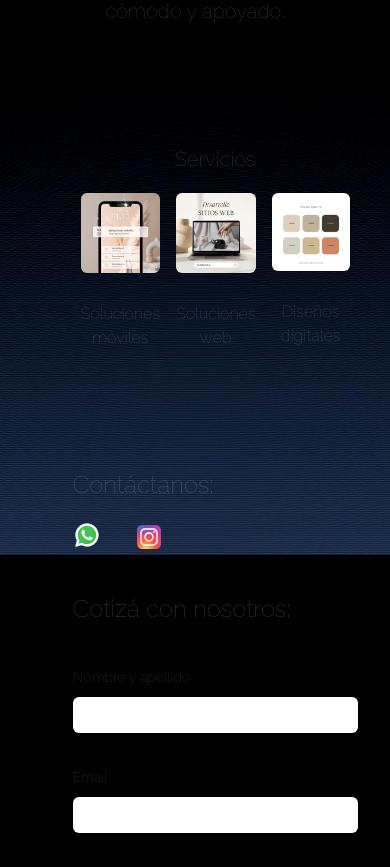
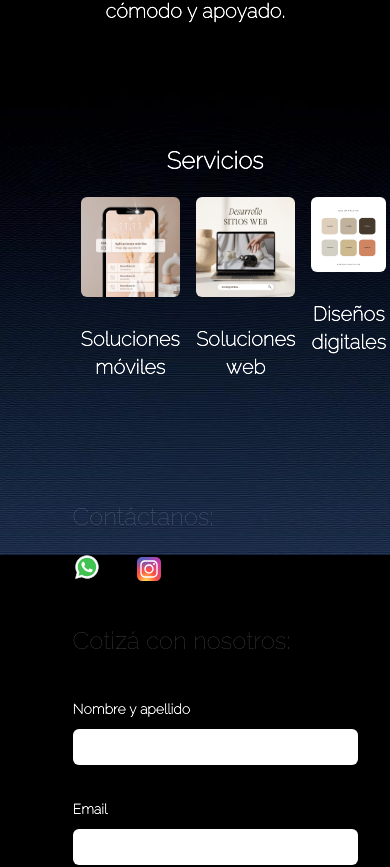
Before and after one commit to rociobmartin92/PandoraSoftStudio, a React (Vite) app: page / in a window 390 px wide. Shown: the part 1133-2000 px from the top of the page. Built offline with nearby package versions, Linux system fonts and the light colour scheme; a web font is replaced by a local one.

Commit message:
fix mobile styles

```diff
--- a/src/components/About.tsx
+++ b/src/components/About.tsx
@@ -2,7 +2,7 @@ export const About = () => {
   return (
     <section
       id="About"
-      className="text-white font-raj text-center px-[5%]  sm:px-[15%] mt-12 "
+      className="text-white font-raj text-center px-[5%] sm:font-medium font-black   sm:px-[15%] mt-12 "
     >
       <p className="text-2xl mb-5">Sobre Pandora </p>
       <p className="text-xl sm:text-lg line-height: 7rem">
--- a/src/components/Clients.tsx
+++ b/src/components/Clients.tsx
@@ -10,38 +10,38 @@ export const Clients = () => {
       id="Clients"
       className="text-white font-raj text-center px-[15%] mt-[120px] mb-6 w-screen "
     >
-      <p className="sm:text-2xl text-xl mb-5">Servicios</p>
+      <p className=" text-2xl mb-5  sm:font-medium font-black ">Servicios</p>
 
       <div className="flex ">
-        <div className="sm:mx-5 mx-2  hover:text-xl ">
+        <div className="sm:mx-5 mx-2 hover:text-2xl text-xl ">
           <Link to="/mobile">
             <img
-              className="sm:w-[700px] w-[1000px] rounded-md hover:shadow-white"
+              className="w-[1000px]  rounded-md hover:shadow-white"
               src={app}
               alt="webimg"
             />
           </Link>
-          <p className="mt-7 ">Soluciones móviles</p>
+          <p className="mt-7 sm:font-medium font-black  ">Soluciones móviles</p>
         </div>
-        <div className="sm:mx-5 mx-2 hover:text-xl ">
+        <div className="sm:mx-5 mx-2 hover:text-2xl text-xl">
           <Link to="/web">
             <img
-              className="sm:w-[700px] w-[1000px]  rounded-md hover:shadow-white"
+              className=" w-[1000px]  rounded-md hover:shadow-white"
               src={web}
               alt="movimg"
             />
           </Link>
-          <p className="mt-7">Soluciones web</p>
+          <p className="mt-7  sm:font-medium font-black ">Soluciones web</p>
         </div>
-        <div className="sm:mx-5 mx-2  hover:text-xl ">
+        <div className="sm:mx-5 mx-2 hover:text-2xl text-xl">
           <Link to="/design">
             <img
-              className="sm:w-[700px] w-[1000px] rounded-md hover:shadow-white"
+              className=" w-[1000px] rounded-md hover:shadow-white"
               src={diseños}
               alt="desimg"
             />
           </Link>
-          <p className="mt-7">Diseños digitales</p>
+          <p className="mt-7  sm:font-medium font-black ">Diseños digitales</p>
         </div>
       </div>
     </section>
--- a/src/components/Contact.tsx
+++ b/src/components/Contact.tsx
@@ -84,7 +84,7 @@ export const Contact = () => {
       className="text-white font-raj sm:flex items-baseline  px-[15%] mt-[120px] mb-6 w-screen"
     >
       <div className="sm:text-center">
-        <p className="text-2xl mb-5 ">Contáctanos:</p>
+        <p className="text-2xl mb-5 sm:font-extrabold ">Contáctanos:</p>
         {/* <p>martinrocio.1992@gmail.com</p>
         <p>+54 2984391081</p> */}
         <div className="flex mt-5 cursor-pointer">
@@ -105,66 +105,66 @@ export const Contact = () => {
         >
           <div className="mt-10 grid grid-cols-1 gap-x-6 gap-y-8 sm:grid-cols-6">
             <div className="sm:col-span-3">
-              <label className="block text-sm font-medium leading-6 text-white">
+              <label className="block text-sm font-black leading-6 text-white">
                 Nombre y apellido
               </label>
               <div className="mt-2">
                 <input
                   {...register("name", { required: true })}
                   type="text"
-                  className=" pl-3 block w-full font-extrabold rounded-md text-black border-0 py-1.5 shadow-sm sm:text-sm sm:leading-6"
+                  className=" pl-3 block w-full font-black rounded-md text-black border-0 py-1.5 shadow-sm sm:text-sm sm:leading-6"
                 />
               </div>
               {errors.name && (
-                <span className="text-xs text-yellow-400">
+                <span className="text-xs text-yellow-400 font-black">
                   Este campo es requerido
                 </span>
               )}
             </div>
             <div className="sm:col-span-3">
-              <label className="block text-sm font-medium leading-6 text-white">
+              <label className="block text-sm font-black leading-6 text-white">
                 Email
               </label>
               <div className="mt-2">
                 <input
                   {...register("email", { required: true })}
                   type="email"
-                  className=" pl-3 block w-full font-extrabold text-black rounded-md border-0 py-1.5 shadow-sm sm:text-sm sm:leading-6"
+                  className=" pl-3 block w-full font-black  text-black rounded-md border-0 py-1.5 shadow-sm sm:text-sm sm:leading-6"
                 />
               </div>
               {errors.email && (
-                <span className="text-xs text-yellow-400">
+                <span className="text-xs text-yellow-400  font-black ">
                   Este campo es requerido
                 </span>
               )}
             </div>
 
             <div className="sm:col-span-4">
-              <label className="block text-sm font-medium leading-6 text-white">
+              <label className="block text-sm font-black  leading-6 text-white">
                 Tipo de emprendimiento
               </label>
               <div className="mt-2">
                 <input
                   {...register("description", { required: true })}
                   type="text"
-                  className=" pl-3 block w-full font-extrabold text-black rounded-md border-0 py-1.5 shadow-sm sm:text-sm sm:leading-6"
+                  className=" pl-3 block  w-full  font-black  text-black rounded-md border-0 py-1.5 shadow-sm sm:text-sm sm:leading-6"
                 />
               </div>
               {errors.description && (
-                <span className="text-xs text-yellow-400">
+                <span className="text-xs  font-black  text-yellow-400">
                   Este campo es requerido
                 </span>
               )}
             </div>
 
             <div className="sm:col-span-3">
-              <label className="block text-sm font-medium leading-6 text-white">
+              <label className="block text-sm  font-black  leading-6 text-white">
                 Estoy interesado en
               </label>
               <div className="mt-2">
                 <select
                   {...register("project", { required: true })}
-                  className="pl-3 block w-full rounded-md border-0 py-2 text-black shadow-sm   sm:max-w-xs sm:text-sm sm:leading-6"
+                  className="pl-3 block w-full  font-black  rounded-md border-0 py-2 text-black shadow-sm   sm:max-w-xs sm:text-sm sm:leading-6"
                 >
                   <option value="app">Aplicación Android</option>
                   <option value="we">Web estática</option>
@@ -173,14 +173,14 @@ export const Contact = () => {
                 </select>
               </div>
               {errors.project && (
-                <span className="text-xs text-yellow-400">
+                <span className="text-xs font-black  text-yellow-400">
                   Este campo es requerido
                 </span>
               )}
             </div>
 
             <div className="sm:col-span-2 sm:col-start-1">
-              <label className="block text-sm font-medium leading-6 text-white">
+              <label className="block text-sm  font-black  leading-6 text-white">
                 País
               </label>
               <div className="mt-2">
@@ -188,7 +188,7 @@ export const Contact = () => {
                   {...register("country")}
                   id="country"
                   name="country"
-                  className="pl-3 block w-full rounded-md border-0 py-2 text-black shadow-sm   sm:max-w-xs sm:text-sm sm:leading-6"
+                  className="pl-3 block w-full font-black  rounded-md border-0 py-2 text-black shadow-sm   sm:max-w-xs sm:text-sm sm:leading-6"
                 >
                   <option value="arg">Argentina</option>
                   <option value="urug">Uruguay</option>
@@ -197,33 +197,33 @@ export const Contact = () => {
               </div>
             </div>
             <div className="sm:col-span-2 ">
-              <label className="block text-sm font-medium leading-6 text-white">
+              <label className="block text-sm  font-black  leading-6 text-white">
                 City
               </label>
               <div className="mt-2">
                 <input
                   {...register("city")}
                   type="text"
-                  className=" pl-3 block w-full font-extrabold text-black rounded-md border-0 py-1.5 shadow-sm sm:text-sm sm:leading-6"
+                  className=" pl-3 block w-full sm:font-medium font-black  text-black rounded-md border-0 py-1.5 shadow-sm sm:text-sm sm:leading-6"
                 />
               </div>
             </div>
 
             <div className="sm:col-span-2">
-              <label className="block text-sm font-medium leading-6 text-white">
+              <label className="block text-sm  font-black  leading-6 text-white">
                 Provincia/Estado
               </label>
               <div className="mt-2">
                 <input
                   {...register("state")}
                   type="text"
-                  className=" pl-3 block w-full font-extrabold text-black rounded-md border-0 py-1.5 shadow-sm sm:text-sm sm:leading-6"
+                  className=" pl-3 block w-full  font-black  text-black rounded-md border-0 py-1.5 shadow-sm sm:text-sm sm:leading-6"
                 />
               </div>
             </div>
           </div>
           <button
-            className="mt-8 p-2 border-[#1f203c] border-2 rounded-lg  hover:border-[#2d2e46]"
+            className="mt-8 p-2 border-[#1f203c] font-black  border-2 rounded-lg  hover:border-[#2d2e46]"
             type="submit"
           >
             Enviar
```
